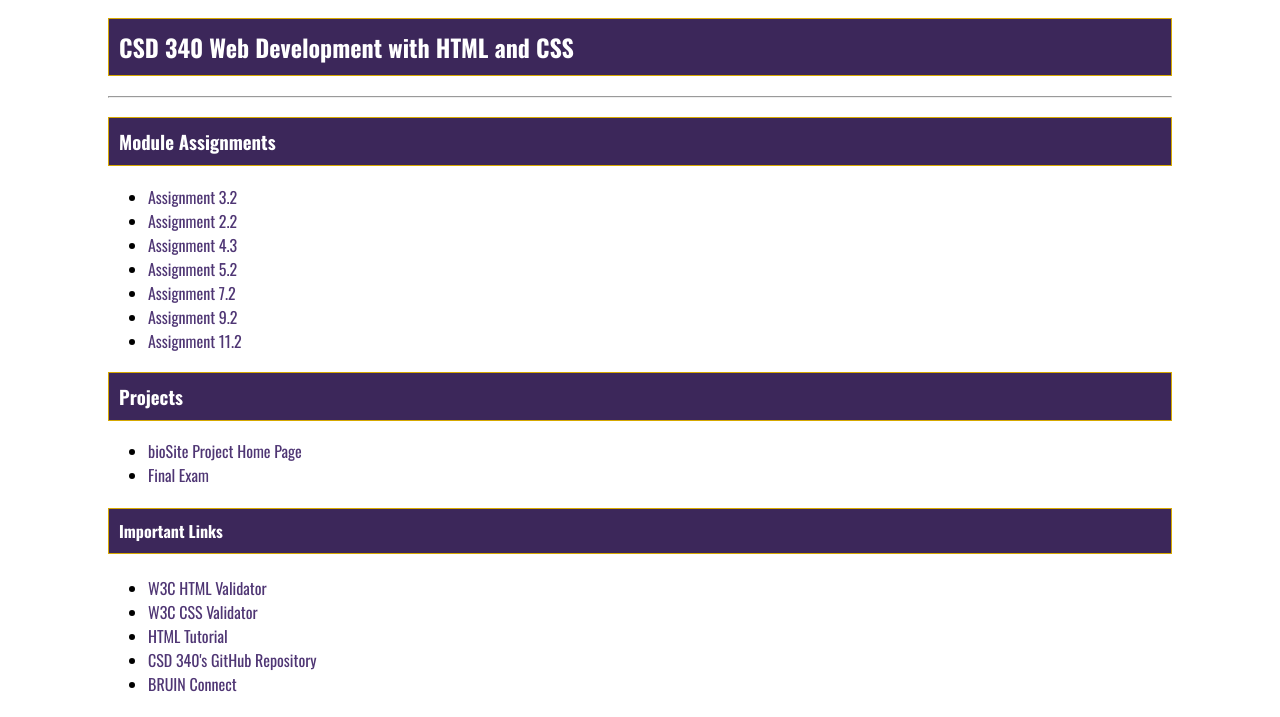
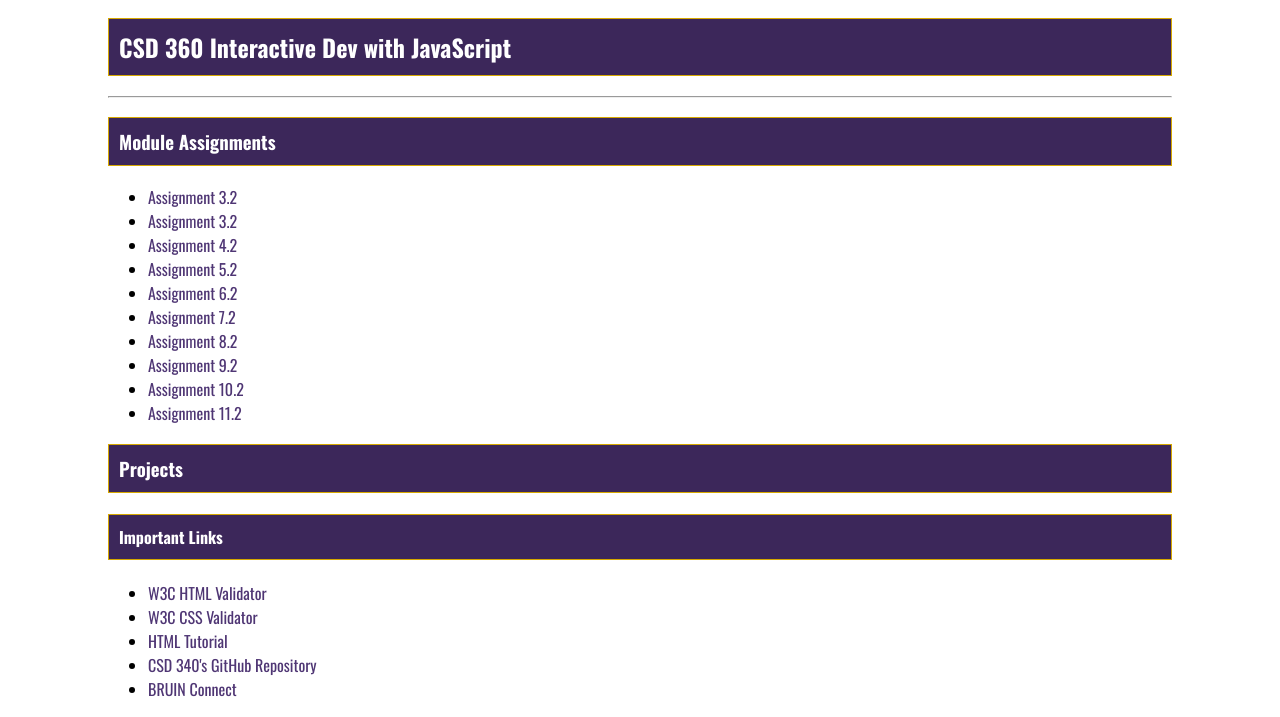
Before and after one commit to harliehall/csd360, a plain HTML site: page index.html in a window 1280 px wide. Shown: the part 122-839 px from the top of the page. Drawn offline with nearby package versions, Linux system fonts and the light colour scheme.

Commit message:
Update index.html

```diff
--- a/index.html
+++ b/index.html
@@ -4,28 +4,27 @@
     <meta charset="UTF-8">
     <link href="site.css" type="text/css" rel="stylesheet" />
     <link href="https://fonts.googleapis.com/css2?family=Oswald:wght@300;400;500;700&display=swap" rel="stylesheet">
-    <title>Harlie Hall's CSD 340 Landing Page</title>
+    <title>Harlie Hall's CSD 360 Landing Page</title>
 </head>
 <body>
     <div id="container">
     <h1>Harlie Hall's Landing Page</h1>
-    <h2>CSD 340 Web Development with HTML and CSS</h2>
+    <h2>CSD 360 Interactive Dev with JavaScript</h2>
     <hr/>
     <h3>Module Assignments</h3>
         <ul>
             <li><a href="module-2/Hall_EX1.html">Assignment 3.2</a></li>
-            <li><a href="module-3/Hall_EX2.html">Assignment 2.2</a></li>
-            <li><a href="module-4/Hall_EX3.html">Assignment 4.3</a></li>
-            <li><a href="module-5/Hall_EX4.html">Assignment 5.2</a></li>
-            <li><a href="module-7/Hall_EX5.html">Assignment 7.2</a></li>
-            <li><a href="module-9/Hall_EX6.html">Assignment 9.2</a></li>
-            <li><a href="module-11/assignment-11.2.html">Assignment 11.2</a></li>
+            <li><a href="#">Assignment 3.2</a></li>
+            <li><a href="#">Assignment 4.2</a></li>
+            <li><a href="#">Assignment 5.2</a></li>
+            <li><a href="#">Assignment 6.2</a></li>
+            <li><a href="#">Assignment 7.2</a></li>
+            <li><a href="#">Assignment 8.2</a></li>
+            <li><a href="#">Assignment 9.2</a></li>
+            <li><a href="#">Assignment 10.2</a></li>
+            <li><a href="#">Assignment 11.2</a></li>
         </ul>
     <h3>Projects</h3>
-        <ul>
-            <li><a href="https://github.com/harliehall/bioSite">bioSite Project Home Page</a></li>
-            <li><a href="module-12/Hall_Final.html">Final Exam</a></li>
-        </ul>
     <h4>Important Links</h4>
         <ul>
             <li><a href="https://validator.w3.org/">W3C HTML Validator</a></li>
```
